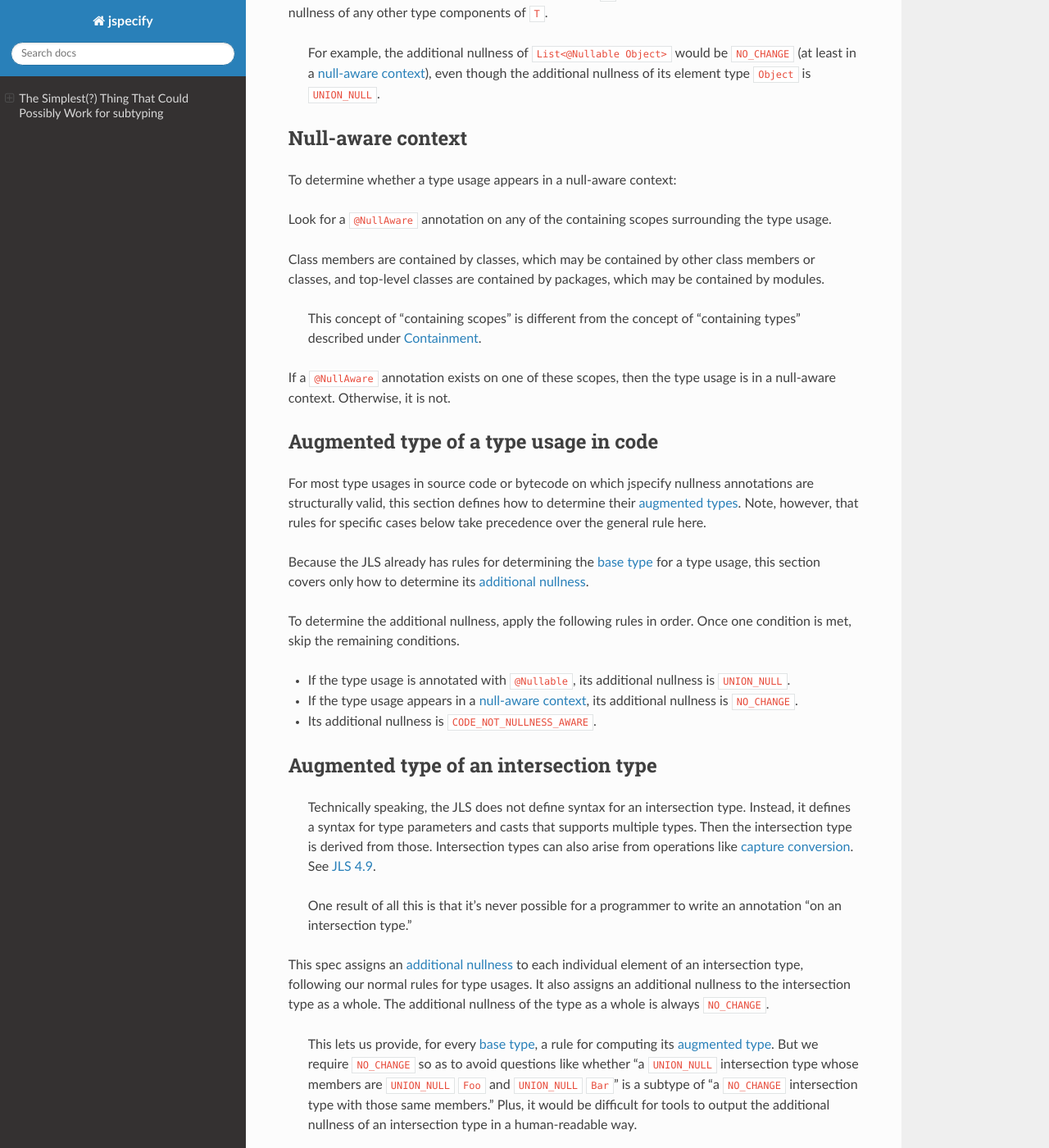
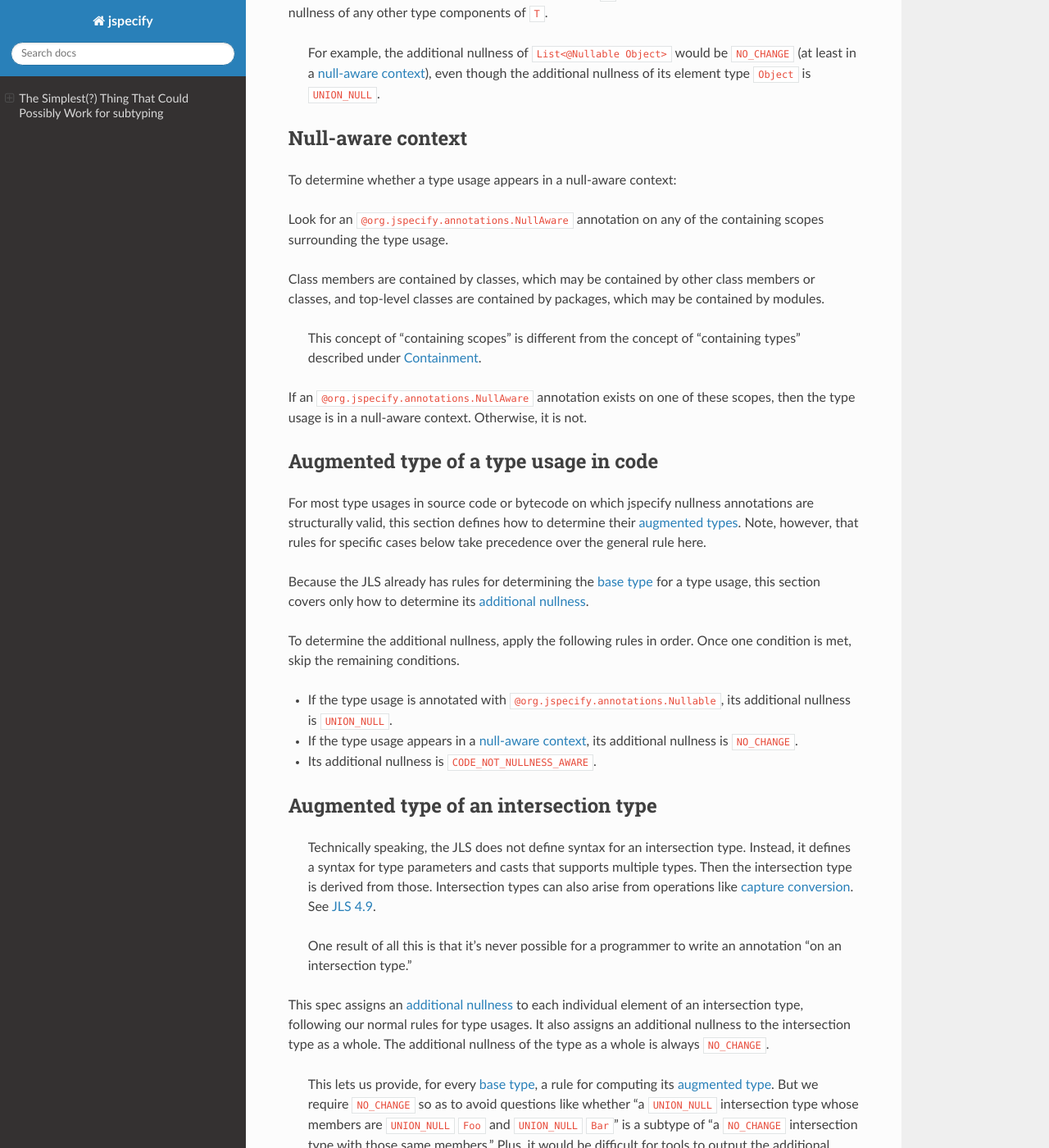
Before and after one commit to jspecify/jspecify, a Sphinx documentation site: the page built from docs/tsttcpw.rst, in a window 1280 px wide and 1400 px high, scrolled down 1545 px. Shown: the whole window at 82% size. Built offline with Sphinx 7.4.7 and the Read the Docs theme 2.0.0, drawn with Linux system fonts in a browser that asks for light colours.

Commit message:
Fully qualify annotation names.

```diff
--- a/docs/tsttcpw.rst
+++ b/docs/tsttcpw.rst
@@ -94,8 +94,8 @@ Null-aware context
 
 To determine whether a type usage appears in a null-aware context:
 
-Look for a ``@NullAware`` annotation on any of the containing scopes
-surrounding the type usage.
+Look for an ``@org.jspecify.annotations.NullAware`` annotation on any of
+the containing scopes surrounding the type usage.
 
 Class members are contained by classes, which may be contained by other
 class members or classes, and top-level classes are contained by
@@ -104,8 +104,9 @@ packages, which may be contained by modules.
    This concept of “containing scopes” is different from the concept of
    “containing types” described under `Containment <#containment>`__.
 
-If a ``@NullAware`` annotation exists on one of these scopes, then the
-type usage is in a null-aware context. Otherwise, it is not.
+If an ``@org.jspecify.annotations.NullAware`` annotation exists on one
+of these scopes, then the type usage is in a null-aware context.
+Otherwise, it is not.
 
 .. _augmented-type-of-usage:
 
@@ -126,8 +127,9 @@ for a type usage, this section covers only how to determine its
 To determine the additional nullness, apply the following rules in
 order. Once one condition is met, skip the remaining conditions.
 
--  If the type usage is annotated with ``@Nullable``, its additional
-   nullness is ``UNION_NULL``.
+-  If the type usage is annotated with
+   ``@org.jspecify.annotations.Nullable``, its additional nullness is
+   ``UNION_NULL``.
 -  If the type usage appears in a `null-aware
    context <#null-aware-context>`__, its additional nullness is
    ``NO_CHANGE``.
```
